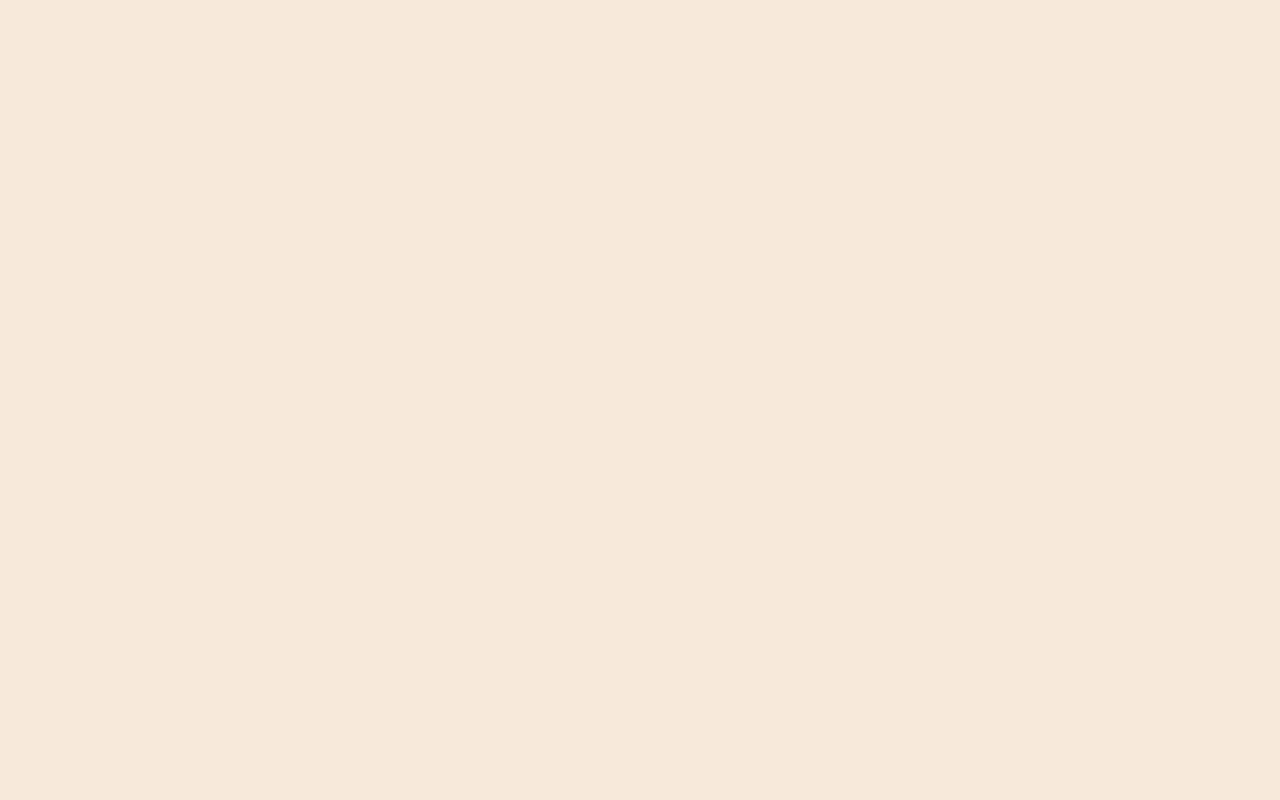
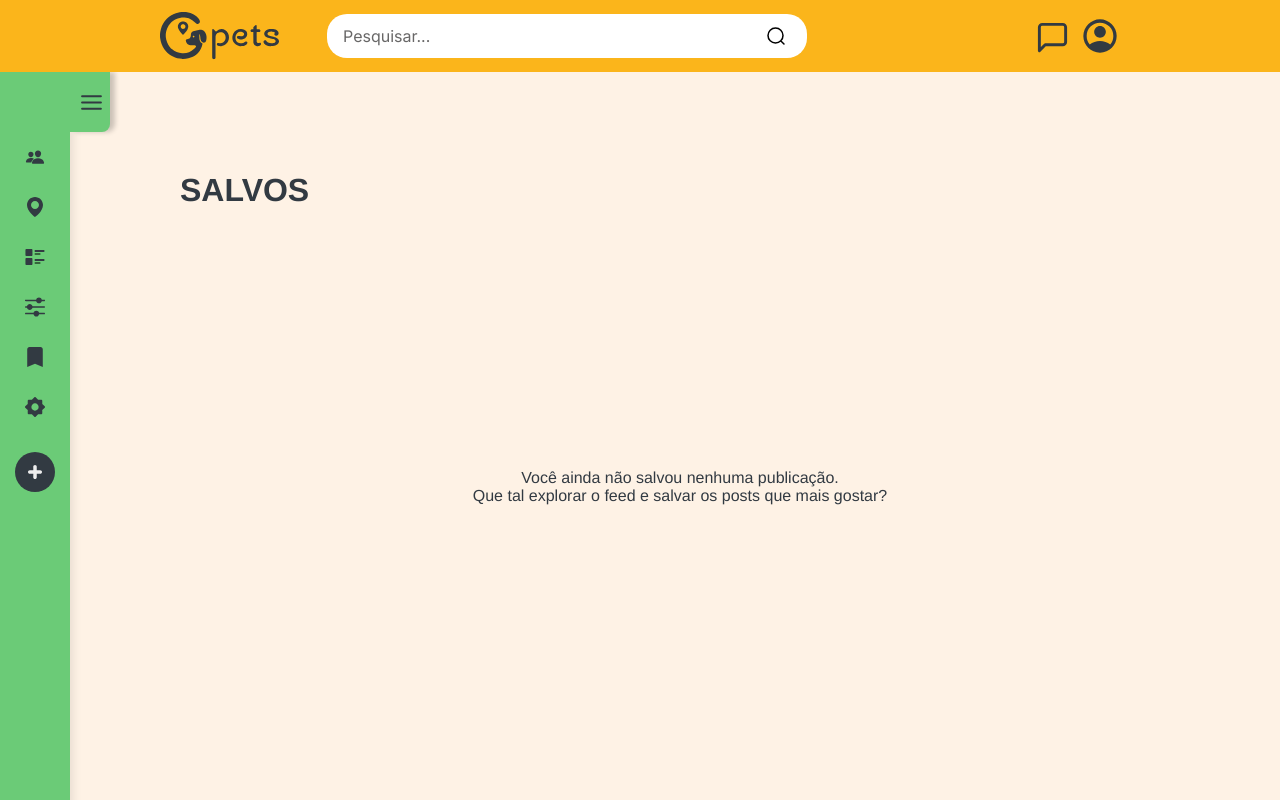
Before and after one commit to Ruizaow/Projeto-Integrado-III, a React (Vite) app: page /Pasta in a window 1280 px wide. Before the commit this address had no page. Built offline with nearby package versions, Linux system fonts and the light colour scheme.

Commit message:
Subindo arquivos do projeto

```diff
--- a/src/app/App.jsx
+++ b/src/app/App.jsx
@@ -3,6 +3,7 @@ import FeedPage from '../pages/FeedPage/FeedPage.jsx';
 import OpenMap from '../pages/OpenMap.jsx';
 import CreatePostForm from '../pages/CreatePostForm.jsx';
 import About from '../pages/About.jsx';
+import Pasta from '../components/Pasta.jsx';
 
 function App() {
   return (
@@ -12,6 +13,7 @@ function App() {
         <Route path="/createPost/:tag" element={<CreatePostForm />} />
         <Route path="/openMap" element={<OpenMap />} />
         <Route path="/about" element={<About />} />
+        <Route path="/Pasta" element={<Pasta />} />
       </Routes>
     </Router>
   );
--- /dev/null
+++ b/src/components/Pasta.jsx
@@ -0,0 +1,81 @@
+import React, { useEffect, useState } from "react";
+
+// Importações de estilo e componentes
+import "./styles/Pasta.css";
+import Navbar from "./Navbar.jsx";
+import Sidebar from "./Sidebar.jsx";
+import Post from "./Post.jsx";
+
+function Pasta() {
+  const [savedPosts, setSavedPosts] = useState([]);
+  const [isSidebarCollapsed, setIsSidebarCollapsed] = useState(true);
+
+  useEffect(() => {
+    const stored = localStorage.getItem("pasta");
+    if (stored) {
+      setSavedPosts(JSON.parse(stored));
+    }
+  }, []);
+
+  return (
+    <div className="container">
+      <div className="visible-navbar">
+        <Navbar />
+      </div>
+      <div className="occult-navbar">
+        <Navbar />
+      </div>
+
+      <div className="page-info">
+        {/* Sidebar lateral */}
+        <div className="sidebar-component">
+          <Sidebar
+            isCollapsed={isSidebarCollapsed}
+            setIsCollapsed={setIsSidebarCollapsed}
+          />
+        </div>
+        <div
+          className={`pasta-feed ${
+            isSidebarCollapsed ? "collapsed" : "expanded"
+          }`}
+        >
+          <h1 className="pasta-title">SALVOS</h1>
+
+          {savedPosts.length > 0 ? (
+            <div className="pasta-content-box">
+              <div className="saved-posts-grid">
+                {savedPosts.map((post) => (
+                  <Post
+                    key={post.id}
+                    username="username"
+                    timestamp={new Date(post.timestamp).toLocaleString()}
+                    name={post.name}
+                    age={post.age}
+                    breed={post.breed}
+                    sex={post.sex}
+                    owner={post.owner}
+                    date={post.date}
+                    tag={post.tag}
+                    extraDescription={post.extra}
+                    imageUrl={post.image}
+                    onSharePost={() => {}}
+                    onMapClick={() => alert(`Abrir mapa em: ${post.location}`)}
+                  />
+                ))}
+              </div>
+            </div>
+          ) : (
+            <div className="no-posts-message">
+              <p>Você ainda não salvou nenhuma publicação.</p>
+              <span>
+                Que tal explorar o feed e salvar os posts que mais gostar?
+              </span>
+            </div>
+          )}
+        </div>
+      </div>
+    </div>
+  );
+}
+
+export default Pasta;
--- a/src/components/Sidebar.jsx
+++ b/src/components/Sidebar.jsx
@@ -17,7 +17,7 @@ const Sidebar = ({ isCollapsed, setIsCollapsed, onCreatePost }) => {
     { icon: <img src={OpenMap}       style={{width: "20px", height: "20px"}}/>, label: 'Mapa Aberto', path: '/openMap' },
     { icon: <img src={Feed}          style={{width: "20px", height: "20px"}}/>, label: 'Feed', path: '/' },
     { icon: <img src={Filter}        style={{width: "20px", height: "20px"}}/>, label: 'Filtro', path: '/' },
-    { icon: <img src={Bookmark}      style={{width: "20px", height: "20px"}}/>, label: 'Pasta', path: '/' },
+    { icon: <img src={Bookmark}    style={{width: "20px", height: "20px"}}/>, label: 'Pasta', path: '/pasta' },
     { icon: <img src={Configuration} style={{width: "20px", height: "20px"}}/>, label: 'Configurações', path: '/' }
   ];
 
--- a/src/components/styles/CommentPopup.css
+++ b/src/components/styles/CommentPopup.css
@@ -31,11 +31,12 @@
 
 /* Ícone no canto */
 .comment-bubble::after {
-  content: "💬";
+  content: "Reportar";
   position: absolute;
   top: 8px;
   right: 12px;
   font-size: 14px;
+  color: #FF6B6B;
 }
 
 /* Área de escrita */
@@ -44,7 +45,7 @@ textarea {
   min-height: 60px;
   padding: 8px;
   border-radius: 8px;
-  border: 1px solid #ccc;
+  border: 1px solid #969595;
   resize: vertical;
 }
 
@@ -55,11 +56,11 @@ textarea {
   padding: 6px 12px;
   border-radius: 8px;
   border: none;
-  background-color: #007BFF;
+  background-color: #4A90E2;
   color: white;
   cursor: pointer;
 }
 
 .popup button:last-child {
-  background-color: #6c757d;
+  background-color: #FF6B6B;
 }
--- /dev/null
+++ b/src/components/styles/Pasta.css
@@ -0,0 +1,57 @@
+.container {
+  display: flex;
+  flex-direction: column;
+}
+
+.page-info {
+  display: flex;
+  flex-direction: row;
+}
+
+.pasta-feed.collapsed {
+  margin-left: 5rem;
+  transition: margin-left 0.3s ease;
+  width: 100%;
+}
+
+.pasta-feed.expanded {
+  margin-left: 15rem;
+  transition: margin-left 0.3s ease;
+  width: 100%;
+}
+
+.pasta-title {
+  font-size: 2rem;
+  font-weight: bold;
+  font-family: 'Franklin Gothic Medium', 'Arial Narrow', Arial, sans-serif;
+  margin-top: 100px;
+  margin-left: 100px;
+  color: #323A42;
+
+}
+
+.pasta-content-box {
+  background-color: #323A42;
+  border-radius: 12px;
+  padding: 2rem;
+  margin: 0 1rem 2rem;
+  display: flex;
+  flex-direction: column;
+  align-items: center;
+}
+
+
+.saved-posts-grid {
+  display: grid;
+  grid-template-columns: repeat(auto-fill, minmax(220px, 1fr));
+  gap: 1.5rem;
+  width: 100%;
+}
+
+.no-posts-message {
+  text-align: center;
+  color: #323A42;
+  padding: 10rem;
+  font-family: 'Franklin Gothic Medium', 'Arial Narrow', Arial, sans-serif;
+  margin-top: 100px;
+}
```
